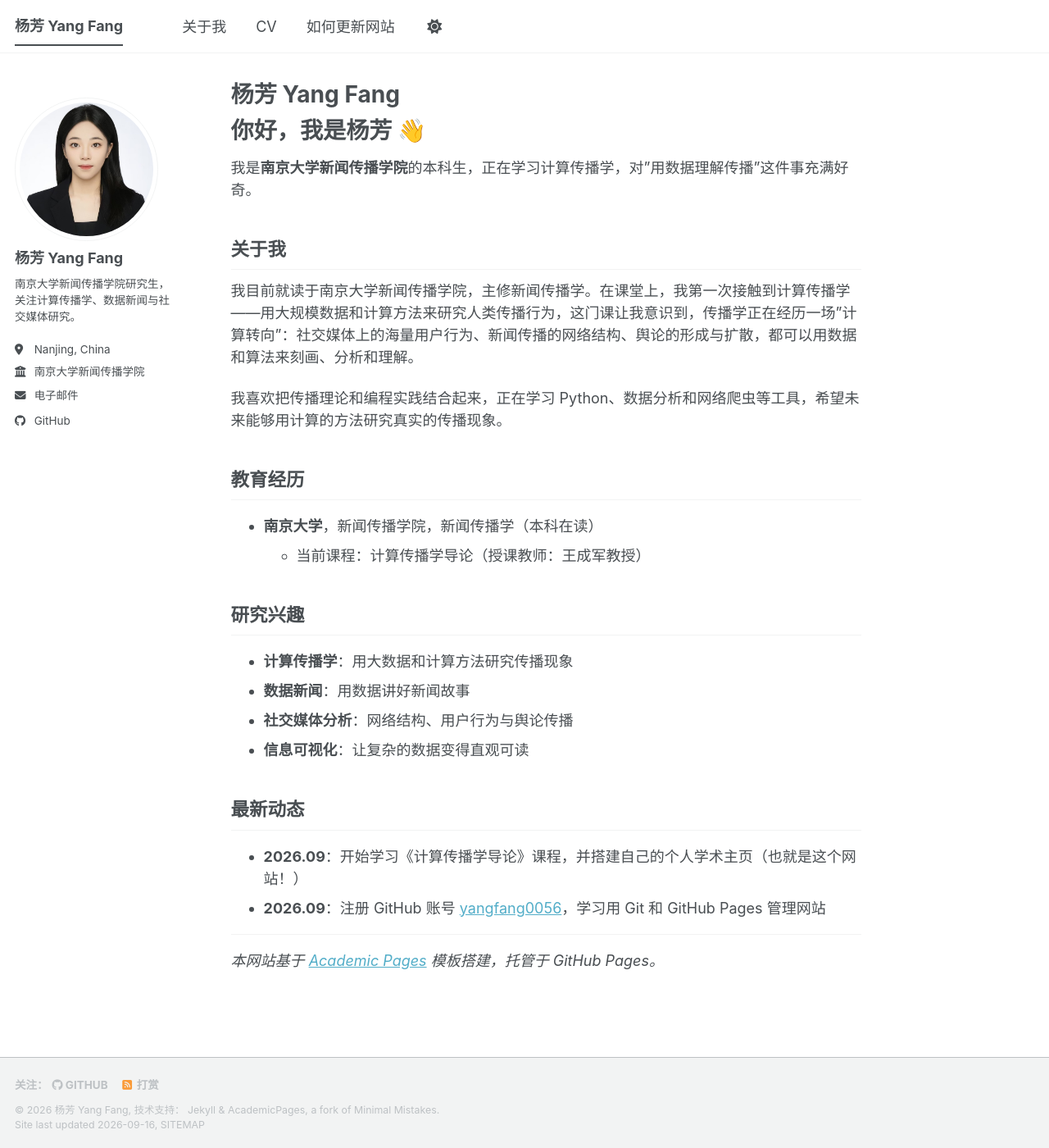
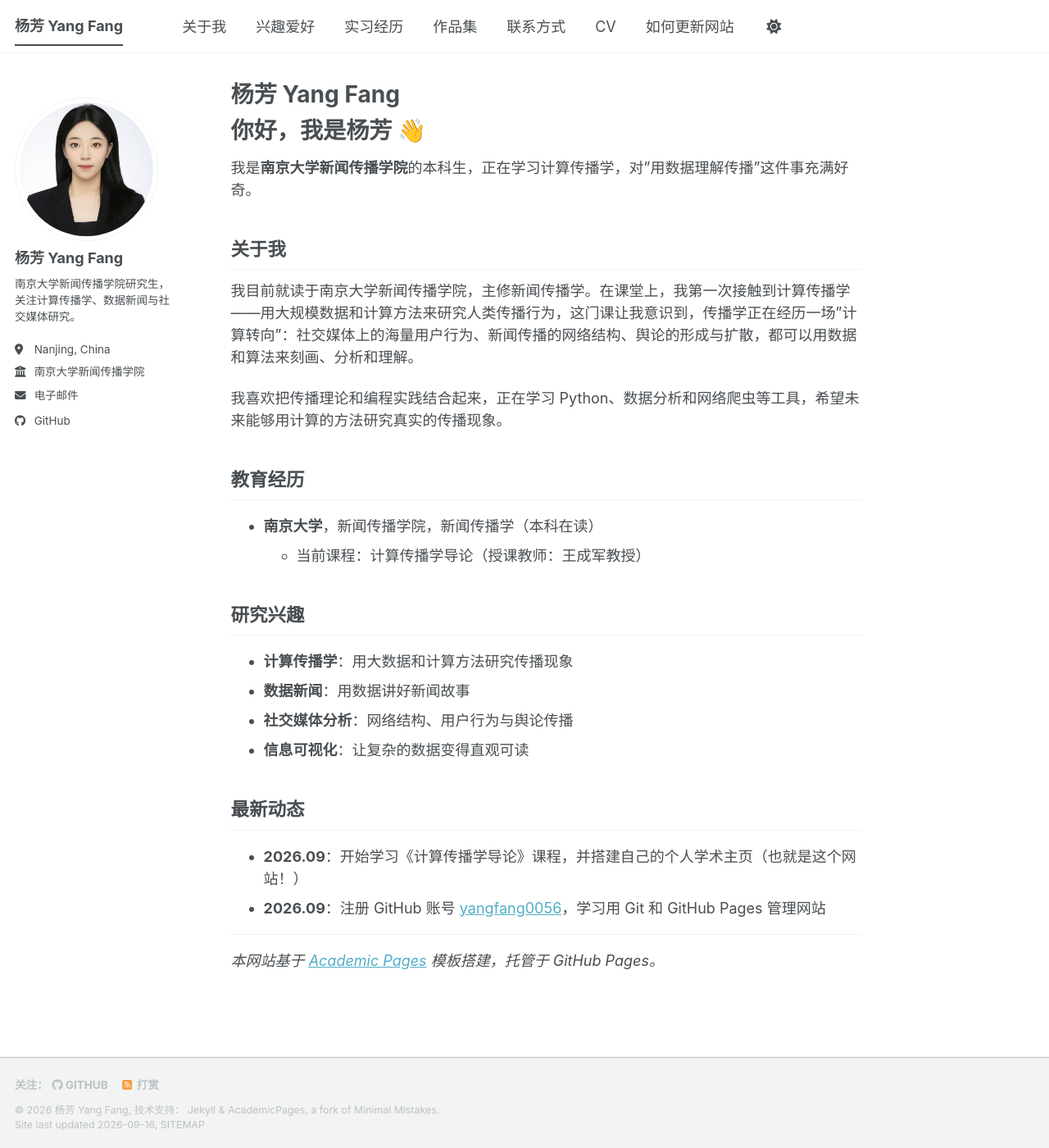
Before and after one commit to yangfang0056/yangfang0056.github.io, a Jekyll site: the page built from _pages/about.md, in a window 1280 px wide and 1400 px high. Shown: the whole window at 82% size. Built offline with Jekyll 4.4.1, drawn with Linux system fonts in a browser that asks for light colours; a style sheet for code colours, icons or effects is not loaded.

Commit message:
Add new navigation items for interests and portfolio

```diff
--- a/_data/navigation.yml
+++ b/_data/navigation.yml
@@ -9,6 +9,14 @@
 main:
   - title: "关于我"
     url: /
+  - title: "兴趣爱好"
+    url: /interest/
+  - title: "实习经历"
+    url: /experience/
+  - title: "作品集"
+    url: /portfolio/
+  - title: "联系方式"
+    url: /contact/
   - title: "CV"
     url: /cv/
   - title: "如何更新网站"
```
